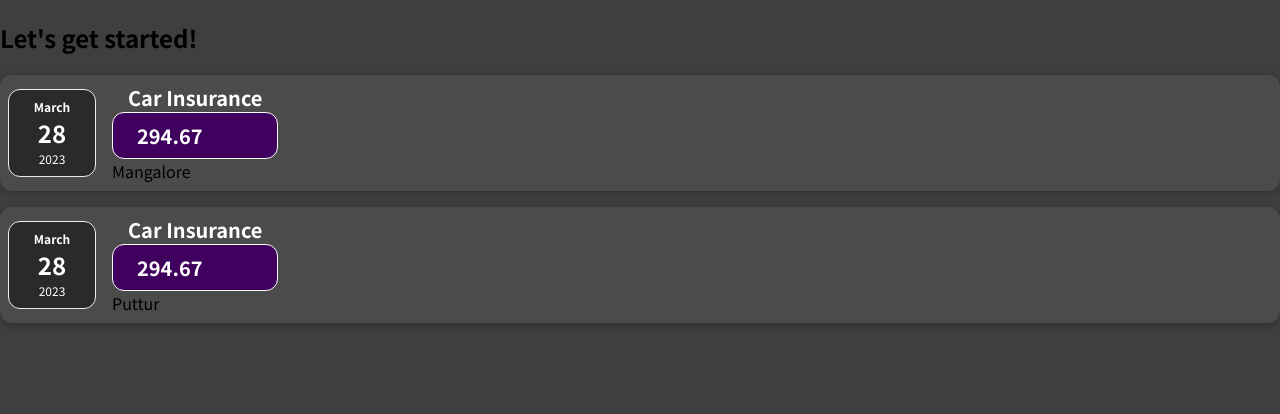
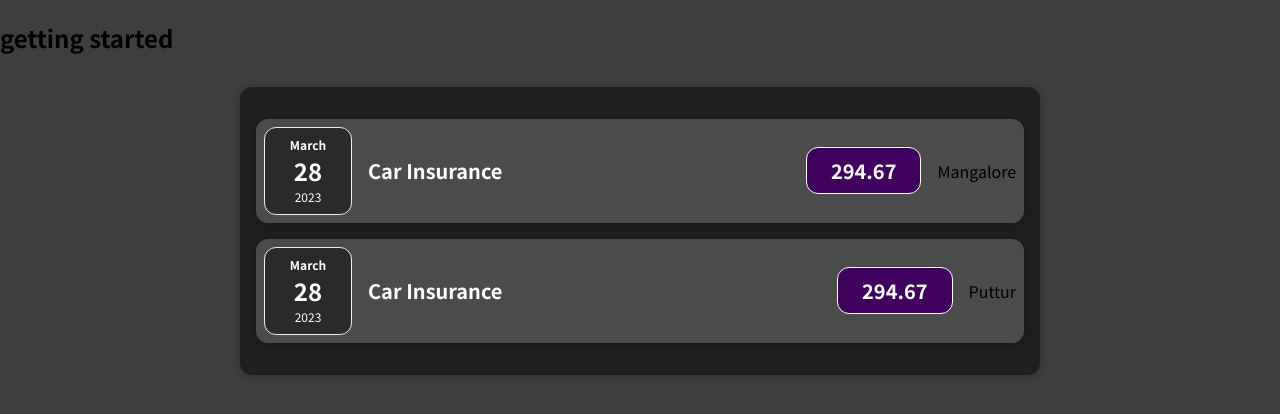
Before and after one commit to AshwiniPare/ExpenseTrackerWithReact, a React (Create React App) app: page / in a window 1280 px wide. Shown: the top 414 px of the page. Built offline with nearby package versions, Linux system fonts and the light colour scheme.

Commit message:
structuring files

```diff
--- a/src/App.js
+++ b/src/App.js
@@ -1,30 +1,25 @@
-import ExpenseItem from './components/ExpenseItem';
+import React from 'react'
+import Expenses from './components/Expenses/Expenses'
 
-function App() {
+const App = () => {
   const expenses = [
     {title: 'Car Insurance', amount: 294.67, date: new Date(2023, 2, 28), location: 'Mangalore'},
     {title: 'Car Insurance', amount: 294.67, date: new Date(2023, 2, 28), location: 'Puttur'},
     {title: 'Car Insurance', amount: 294.67, date: new Date(2023, 2, 28), location: 'Bangalore'}
   ]
-  return (
-    <div>
-      <h2>Let's get started!</h2>
-      <ExpenseItem
-        title={expenses[0].title}
-        amount={expenses[0].amount}
-        date={expenses[0].date}
-        location={expenses[0].location}
-       >
-      </ExpenseItem>
-      <ExpenseItem
-        title={expenses[1].title}
-        amount={expenses[1].amount}
-        date={expenses[1].date}
-        location={expenses[1].location}
-       >
-      </ExpenseItem>
+
+ return React.createElement(
+    'div',
+    {},
+    React.createElement('h2', {}, "getting started"),
+    React.createElement(Expenses, {expenses: expenses})
+  );
+  /*return (
+      <div >
+      <Expenses expenses={expenses}></Expenses>
+
     </div>
-  );
+  );*/
 }
 
 export default App;
--- a/src/components/ExpenseDate.js
+++ b/src/components/Expenses/ExpenseDate.js
@@ -1,3 +1,4 @@
+import React from 'react'
 import './ExpenseDate.css';
 
 function ExpenseDate(props) {
--- a/src/components/ExpenseDetail.js
+++ b/src/components/Expenses/ExpenseDetail.js
@@ -1,8 +1,9 @@
+import React from 'react'
 import './ExpenseItem.css'
 
 function ExpenseDetail(props) {
     return (
-        <div>
+        <div className="expense-item__description">
         <h2>{props.title}</h2>
         <div className="expense-item__price">{props.amount}</div>
         <div>{props.location}</div>
--- a/src/components/ExpenseItem.css
+++ b/src/components/Expenses/ExpenseItem.css
@@ -2,10 +2,8 @@
     display: flex;
     justify-content: space-between;
     align-items: center;
-    box-shadow: 0 2px 8px rgba(0, 0, 0, 0.25);
     padding: 0.5rem;
     margin: 1rem 0;
-    border-radius: 12px;
     background-color: #4b4b4b;
   }
 
--- a/src/components/ExpenseItem.js
+++ b/src/components/Expenses/ExpenseItem.js
@@ -1,18 +1,16 @@
+import React from 'react'
 import './ExpenseItem.css'
 import ExpenseDate from './ExpenseDate';
 import ExpenseDetail from './ExpenseDetail';
+import Card from '../UI/Card'
 
 function ExpenseItem(props) {
+ return (
+    <Card className="expense-item">
+     <ExpenseDate date={props.date}></ExpenseDate>
+      <ExpenseDetail amount={props.amount} location={props.location} title={props.title}></ExpenseDetail>
 
-
-  return (
-    <div className="expense-item">
-
-      <div className="expense-item__description">
-      <ExpenseDate date={props.date}></ExpenseDate>
-      <ExpenseDetail amount={props.amount} location={props.location} title={props.title}></ExpenseDetail>
-      </div>
-    </div>
+    </Card>
   );
 }
 
--- /dev/null
+++ b/src/components/Expenses/Expenses.css
@@ -0,0 +1,7 @@
+.expenses {
+    padding: 1rem;
+    background-color: rgb(31, 31, 31);
+    margin: 2rem auto;
+    width: 50rem;
+    max-width: 95%;
+  }
--- /dev/null
+++ b/src/components/Expenses/Expenses.js
@@ -0,0 +1,27 @@
+import React from 'react'
+import ExpenseItem from './ExpenseItem';
+import Card from '../UI/Card'
+import './Expenses.css'
+
+function Expenses(props) {
+    return (
+        <Card className="expenses">
+        <ExpenseItem
+          title={props.expenses[0].title}
+          amount={props.expenses[0].amount}
+          date={props.expenses[0].date}
+          location={props.expenses[0].location}
+         >
+        </ExpenseItem>
+        <ExpenseItem
+          title={props.expenses[1].title}
+          amount={props.expenses[1].amount}
+          date={props.expenses[1].date}
+          location={props.expenses[1].location}
+         >
+        </ExpenseItem>
+      </Card>
+    );
+}
+
+export default Expenses;
--- /dev/null
+++ b/src/components/UI/Card.css
@@ -0,0 +1,4 @@
+.card {
+border-radius: 12px;
+box-shadow: 0 1px 8px rgba(0, 0, 0, 0.25);
+}
--- /dev/null
+++ b/src/components/UI/Card.js
@@ -0,0 +1,10 @@
+import React from 'react'
+import "./Card.css"
+
+function Card(props) {
+    const classes = 'card ' + props.className;
+
+    return <div className={classes}>{props.children}</div>
+}
+
+export default Card;
```
Also changed, not shown: src/components/Expenses/ExpenseDate.css (renamed from src/components/ExpenseDate.css).
